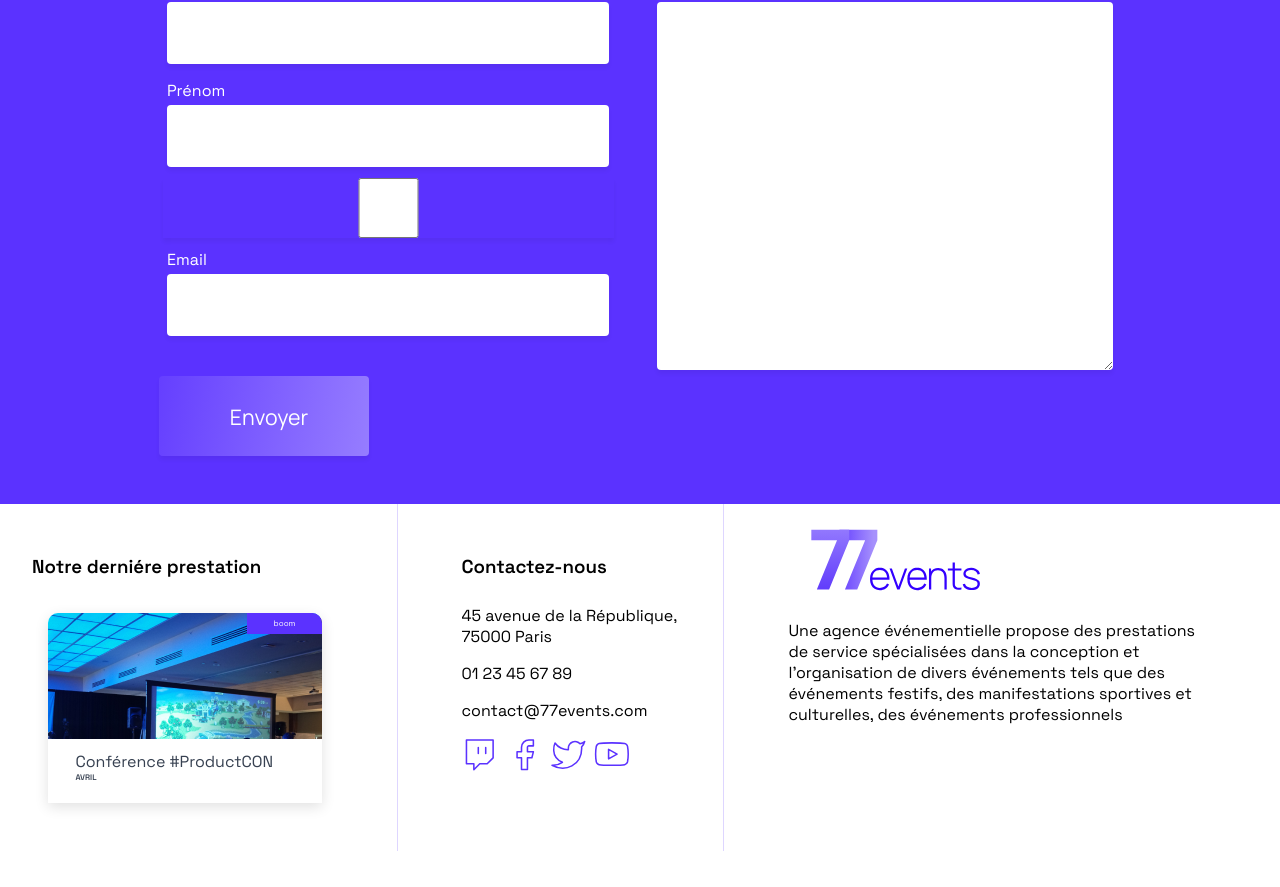
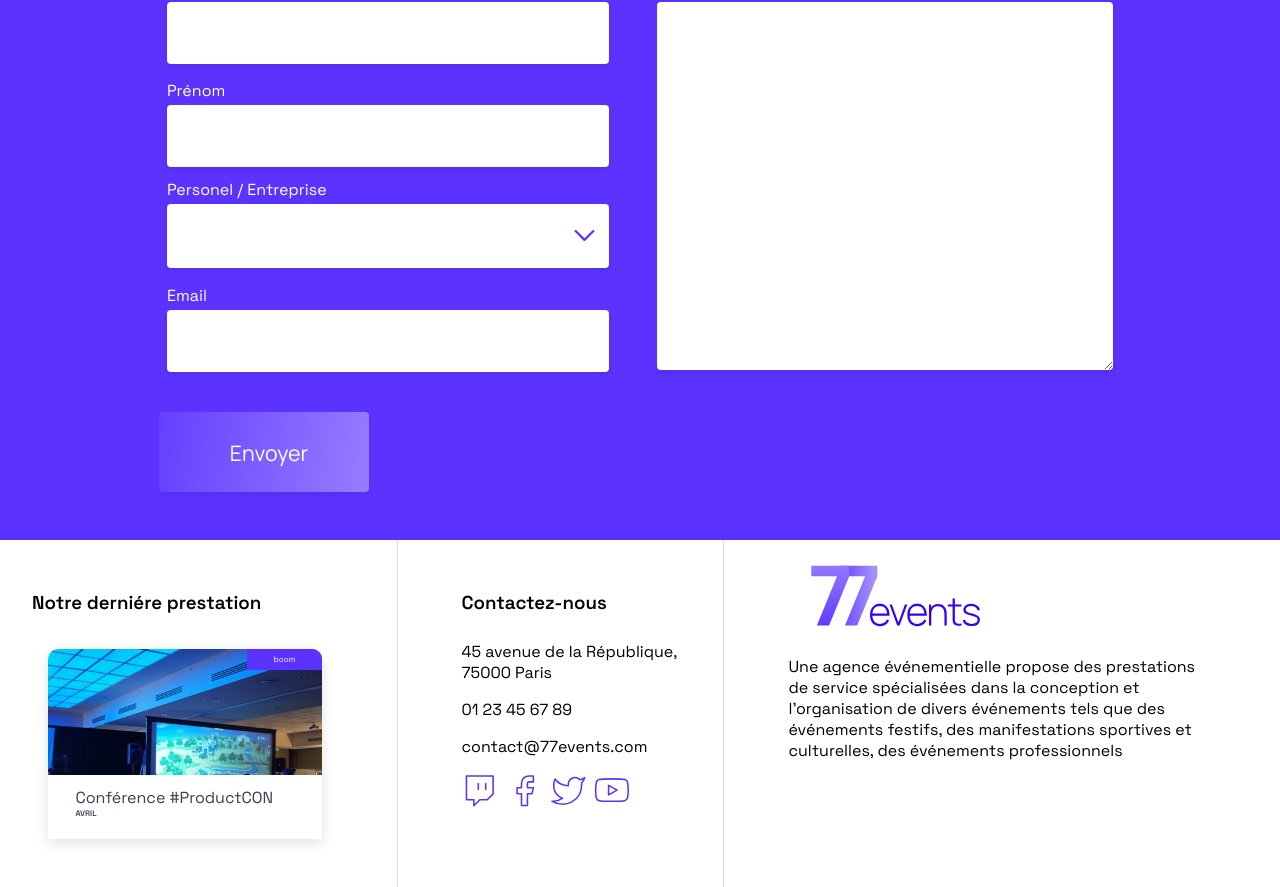
Before and after one commit to Mishou23/OpenclassroomProject10, a React (Create React App) app: page / in a window 1280 px wide. Shown: the part 5573-6460 px from the top of the page. Before the commit the page ends 6424 px from the top, so only its background shows below. Built offline with nearby package versions, Linux system fonts and the light colour scheme.

Commit message:
Form Updated

```diff
--- a/src/containers/Form/index.js
+++ b/src/containers/Form/index.js
@@ -2,19 +2,12 @@ import { useCallback, useState } from "react";
 import PropTypes from "prop-types";
 import Field, { FIELD_TYPES } from "../../components/Field";
 import Button, { BUTTON_TYPES } from "../../components/Button";
+import Select from "../../components/Select";
 
 const mockContactApi = () => new Promise((resolve) => { setTimeout(resolve, 1000); })
 
 const Form = ({ onSuccess, onError }) => {
   const [sending, setSending] = useState(false);
-
-  // State for managing the checkbox value
-  const [isCheckboxChecked, setCheckboxChecked] = useState(false);
-
-  const handleCheckboxChange = useCallback((event) => {
-    setCheckboxChecked(event.target.checked);
-  }, []);
-
   const sendContact = useCallback(
     async (evt) => {
       evt.preventDefault();
@@ -39,11 +32,12 @@ const Form = ({ onSuccess, onError }) => {
           <Field placeholder="" label="Nom" />
           <Field placeholder="" label="Prénom" />
 
-          {/* Add onChange handler for the checkbox */}
-          <input
-            type="checkbox"
-            checked={isCheckboxChecked}
-            onChange={handleCheckboxChange}
+          <Select
+            selection={["Personel", "Entreprise"]}
+            onChange={() => null}
+            label="Personel / Entreprise"
+            type="large"
+            titleEmpty
           />
 
           <Field placeholder="" label="Email" />
```
